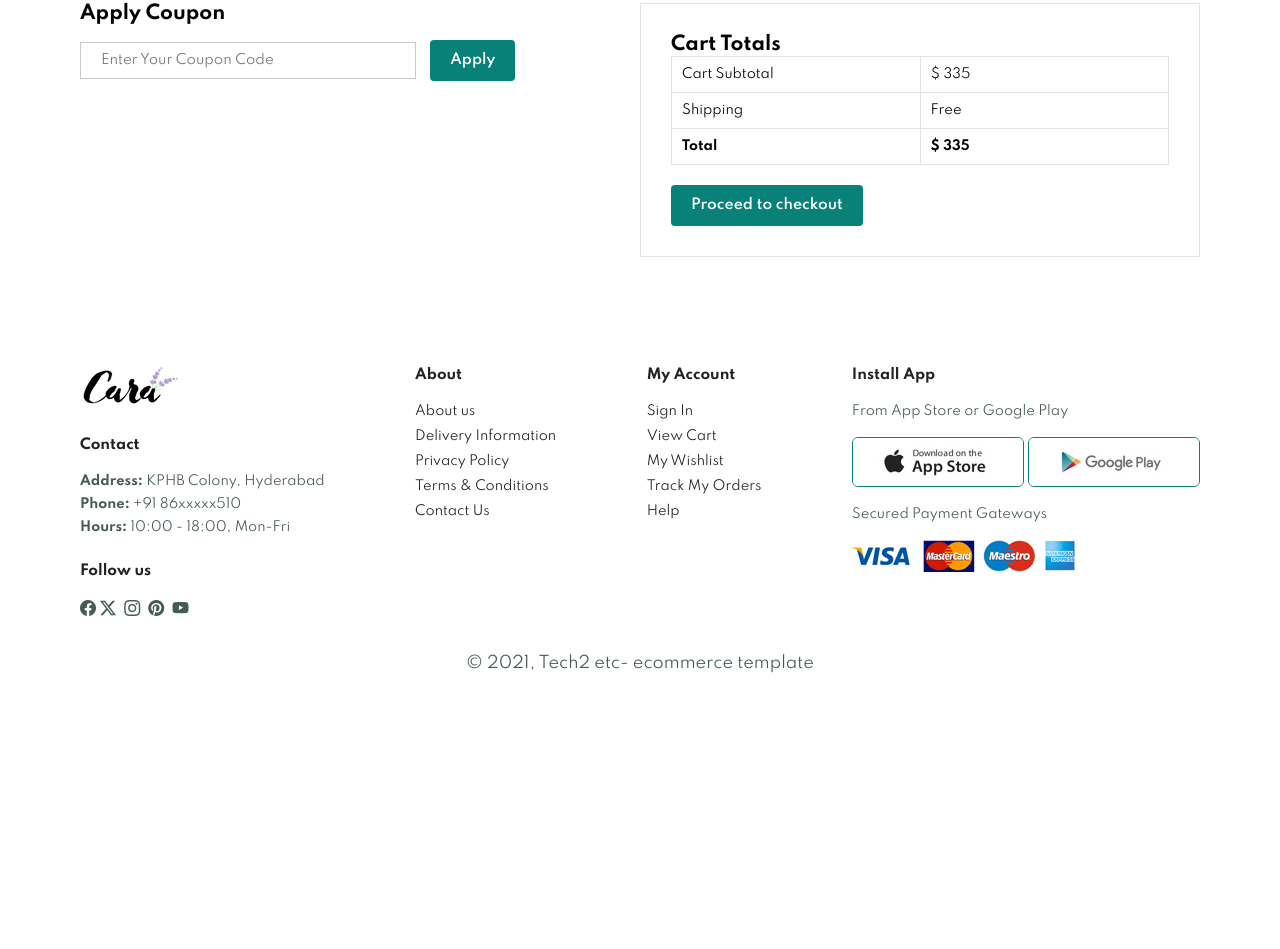
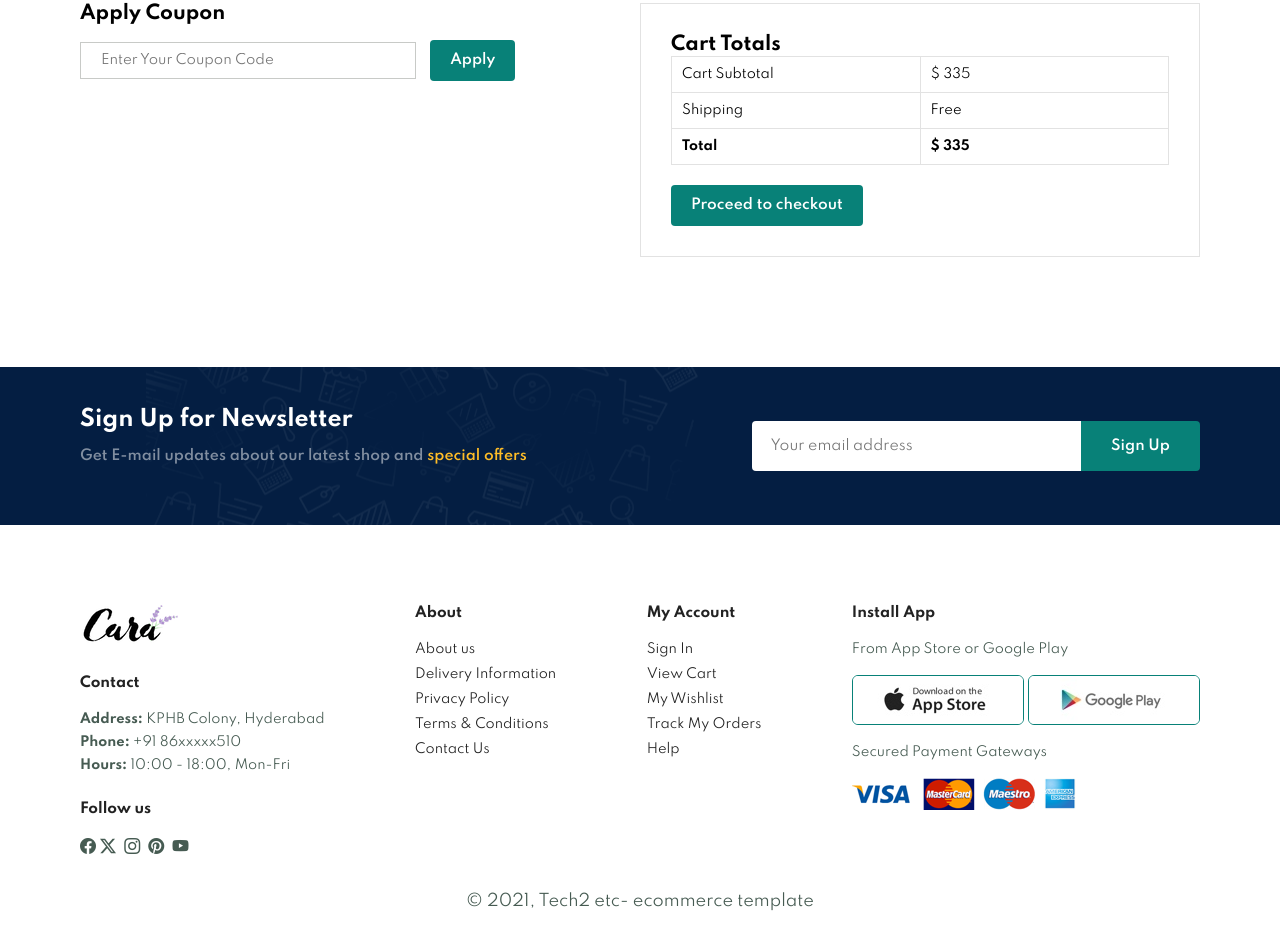
Before and after one commit to dineshpendem/shoppingWbsite, a plain HTML site: page files/cart.html in a window 1280 px wide. Shown: the part 842-1791 px from the top of the page. Before the commit the page ends 1575 px from the top, so only its background shows below. Drawn offline with nearby package versions, Linux system fonts and the light colour scheme.

Commit message:
Update cart.html

```diff
--- a/files/cart.html
+++ b/files/cart.html
@@ -115,6 +115,20 @@
         <button class="normal">Proceed to checkout</button>
       </div>
     </section>
+     </section>
+    <section id="newsletter" class="section-p1 section-m1">
+      <div class="newstext">
+        <h4>Sign Up for Newsletter</h4>
+        <p>
+          Get E-mail updates about our latest shop and
+          <span>special offers</span>
+        </p>
+      </div>
+      <div class="form">
+        <input type="text" name="" id="" placeholder="Your email address" />
+        <button class="normal">Sign Up</button>
+      </div>
+    </section>
     <footer class="section-p1">
       <div class="footer">
         <div class="col">
```
